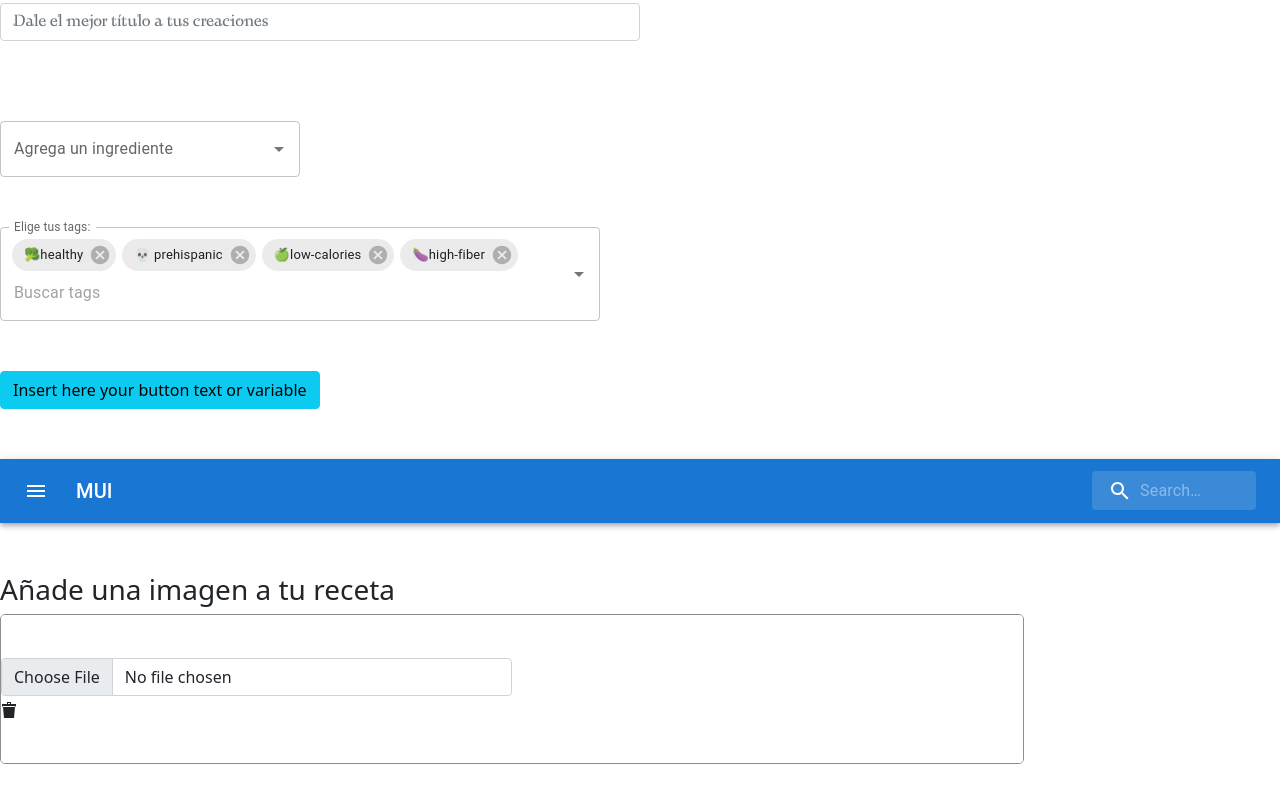
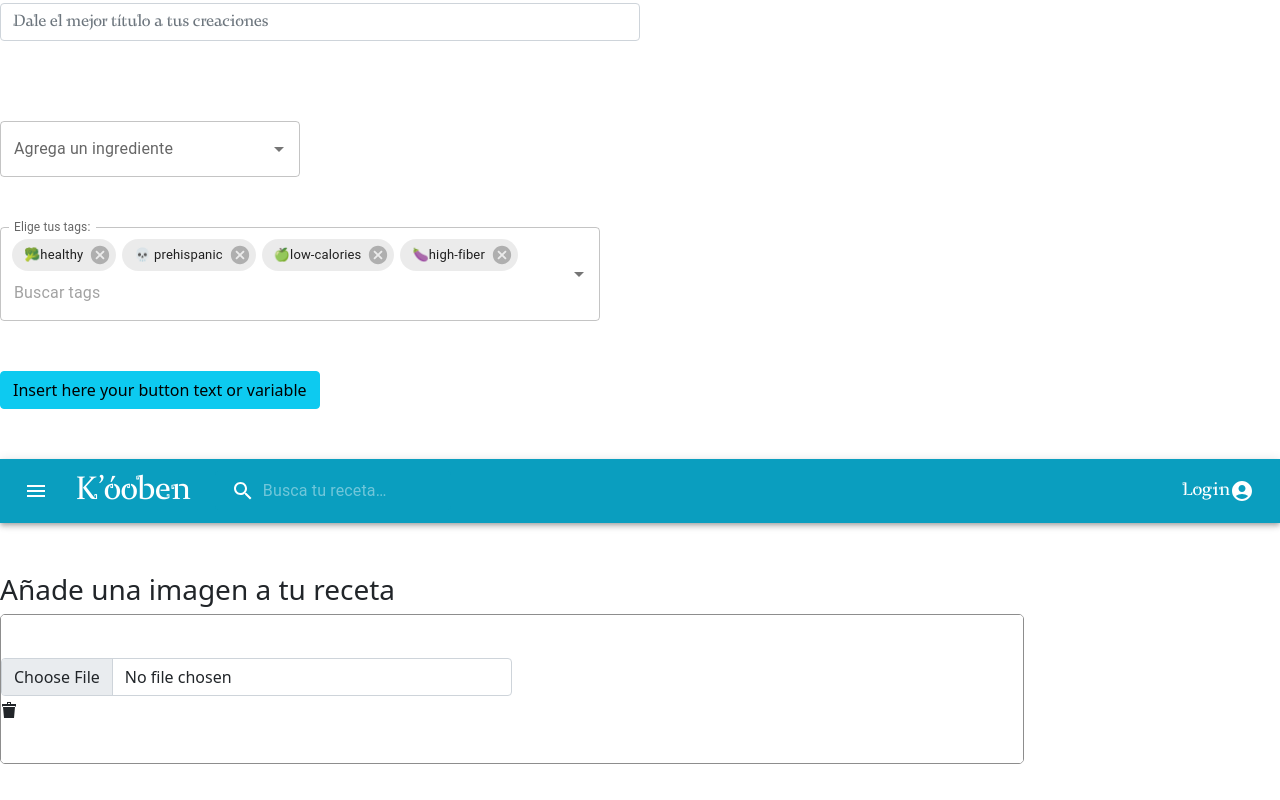
Before and after one commit to KoobenNutriapp/kooben-front, a React (Create React App) app: page / in a window 1280 px wide. Shown: the part 3730-4530 px from the top of the page. Built offline with nearby package versions, Linux system fonts and the light colour scheme.

Commit message:
component MainSearchBar adding handleSubmit and handleSearch

```diff
--- a/src/components/MainSearchBar/MainSearchBar.scss
+++ b/src/components/MainSearchBar/MainSearchBar.scss
@@ -0,0 +1,21 @@
+@import '../../styles/colors';
+@import '../../styles/typography';
+
+.typography_title{
+    font-family: $title-font;
+    font-size: 32px;
+}
+
+.typography_search{
+    font-family: $title-font;
+    font-size: 15px;
+}
+
+.typography_login{
+    font-family: $title-font;
+    font-size: 20px;
+}
+
+.background_color{
+    background-color: $mayan-blue;
+}
--- a/src/components/MainSearchBar/index.js
+++ b/src/components/MainSearchBar/index.js
@@ -1,25 +1,30 @@
-import * as React from 'react';
-import { styled, alpha } from '@mui/material/styles';
+import { useState } from 'react';
+import "./MainSearchBar.scss"
+import { styled } from '@mui/material/styles';
 import AppBar from '@mui/material/AppBar';
 import Box from '@mui/material/Box';
 import Toolbar from '@mui/material/Toolbar';
 import IconButton from '@mui/material/IconButton';
-import Typography from '@mui/material/Typography';
 import InputBase from '@mui/material/InputBase';
+import MenuItem from '@mui/material/MenuItem';
+import Menu from '@mui/material/Menu';
 import MenuIcon from '@mui/icons-material/Menu';
 import SearchIcon from '@mui/icons-material/Search';
+import AccountCircle from '@mui/icons-material/AccountCircle';
+import MoreIcon from '@mui/icons-material/MoreVert';
 
 const Search = styled('div')(({ theme }) => ({
   position: 'relative',
   borderRadius: theme.shape.borderRadius,
-  backgroundColor: alpha(theme.palette.common.white, 0.15),
+  backgroundColor: '#0A9EBF',
   '&:hover': {
-    backgroundColor: alpha(theme.palette.common.white, 0.25),
+    backgroundColor: '#50aabe',
   },
+  marginRight: theme.spacing(2),
   marginLeft: 0,
   width: '100%',
   [theme.breakpoints.up('sm')]: {
-    marginLeft: theme.spacing(1),
+    marginLeft: theme.spacing(3),
     width: 'auto',
   },
 }));
@@ -42,20 +47,103 @@ const StyledInputBase = styled(InputBase)(({ theme }) => ({
     paddingLeft: `calc(1em + ${theme.spacing(4)})`,
     transition: theme.transitions.create('width'),
     width: '100%',
-    [theme.breakpoints.up('sm')]: {
-      width: '12ch',
-      '&:focus': {
+    [theme.breakpoints.up('md')]: {
       width: '20ch',
-      },
     },
   },
 }));
 
 function MainSearchBar() {
+  const [anchorEl, setAnchorEl] = useState(null);
+  const [mobileMoreAnchorEl, setMobileMoreAnchorEl] = useState(null);
+
+  const isMenuOpen = Boolean(anchorEl);
+  const isMobileMenuOpen = Boolean(mobileMoreAnchorEl);
+
+  const handleProfileMenuOpen = (event) => {
+    setAnchorEl(event.currentTarget);
+  };
+
+  const handleMobileMenuClose = () => {
+    setMobileMoreAnchorEl(null);
+  };
+
+  const handleMenuClose = () => {
+    setAnchorEl(null);
+    handleMobileMenuClose();
+  };
+
+  const handleMobileMenuOpen = (event) => {
+    setMobileMoreAnchorEl(event.currentTarget);
+  };
+
+  const handleSearch = (e) => {
+    console.log(e.currentTarget.value);
+  }
+
+  const handleSubmit = (e) => {
+    e.preventDefault();
+    console.log('Enviando');
+  }
+
+  const menuId = 'primary-search-account-menu';
+  const renderMenu = (
+    <Menu
+      anchorEl={anchorEl}
+      anchorOrigin={{
+        vertical: 'top',
+        horizontal: 'right',
+      }}
+      id={menuId}
+      keepMounted
+      transformOrigin={{
+        vertical: 'top',
+        horizontal: 'right',
+      }}
+      open={isMenuOpen}
+      onClose={handleMenuClose}
+    >
+      <MenuItem onClick={handleMenuClose}>Profile</MenuItem>
+      <MenuItem onClick={handleMenuClose}>My account</MenuItem>
+    </Menu>
+  );
+
+  const mobileMenuId = 'primary-search-account-menu-mobile';
+  const renderMobileMenu = (
+    <Menu
+      anchorEl={mobileMoreAnchorEl}
+      anchorOrigin={{
+        vertical: 'top',
+        horizontal: 'right',
+      }}
+      id={mobileMenuId}
+      keepMounted
+      transformOrigin={{
+        vertical: 'top',
+        horizontal: 'right',
+      }}
+      open={isMobileMenuOpen}
+      onClose={handleMobileMenuClose}
+    >
+      <MenuItem onClick={handleProfileMenuOpen}>
+        <IconButton
+          size="large"
+          aria-label="account of current user"
+          aria-controls="primary-search-account-menu"
+          aria-haspopup="true"
+          color="inherit"
+        >
+          <AccountCircle />
+        </IconButton>
+        <p>Profile</p>
+      </MenuItem>
+    </Menu>
+  );
+
   return (
-    <Box sx={{ flexGrow: 1 }}>
-      <AppBar position="static">
-        <Toolbar>
+    <Box sx={{ flexGrow: 1}} className='bk'>
+      <AppBar position="static" >
+        <Toolbar className='background_color'>
           <IconButton
             size="large"
             edge="start"
@@ -65,27 +153,56 @@ function MainSearchBar() {
           >
             <MenuIcon />
           </IconButton>
-          <Typography
-            variant="h6"
-            noWrap
-            component="div"
-            sx={{ flexGrow: 1, display: { xs: 'none', sm: 'block' } }}
-          >
-            MUI
-          </Typography>
+
+          <div className='typography_title'>K'óoben</div>
+
+          <form onSubmit={handleSubmit}>
             <Search>
               <SearchIconWrapper>
                 <SearchIcon />
               </SearchIconWrapper>
               <StyledInputBase
-              placeholder="Search…"
+                className="typography_search"
+                placeholder="Busca tu receta…"
                 inputProps={{ 'aria-label': 'search' }}
+                onChange={handleSearch}
               />
             </Search>
+          </form>
+          <Box sx={{ flexGrow: 1 }} />
+          <Box sx={{ display: { xs: 'none', md: 'flex' } }}>
+
+            <IconButton
+              className='typography_login'
+              size="small"
+              edge="end"
+              aria-label="account of current user"
+              aria-controls={menuId}
+              aria-haspopup="true"
+              onClick={handleProfileMenuOpen}
+              color="inherit"
+            > Login
+              <AccountCircle />
+            </IconButton>
+          </Box>
+          <Box sx={{ display: { xs: 'flex', md: 'none' } }}>
+            <IconButton
+              size="large"
+              aria-label="show more"
+              aria-controls={mobileMenuId}
+              aria-haspopup="true"
+              onClick={handleMobileMenuOpen}
+              color="inherit"
+            >
+              <MoreIcon />
+            </IconButton>
+          </Box>
         </Toolbar>
       </AppBar>
+      {renderMobileMenu}
+      {renderMenu}
     </Box>
   );
 }
 
-export default MainSearchBar
+export default MainSearchBar;
--- a/src/styles/_colors.scss
+++ b/src/styles/_colors.scss
@@ -1,4 +1,5 @@
 $mayan-blue: #0A9EBF;
 $mexican-pink: #EF5DA8;
 $black: #0000;
-$canvas: #ffff
+$canvas: #ffff;
+$hover: #2b9cb6;
```
Lines whose indentation alone changed are shown as unchanged.
